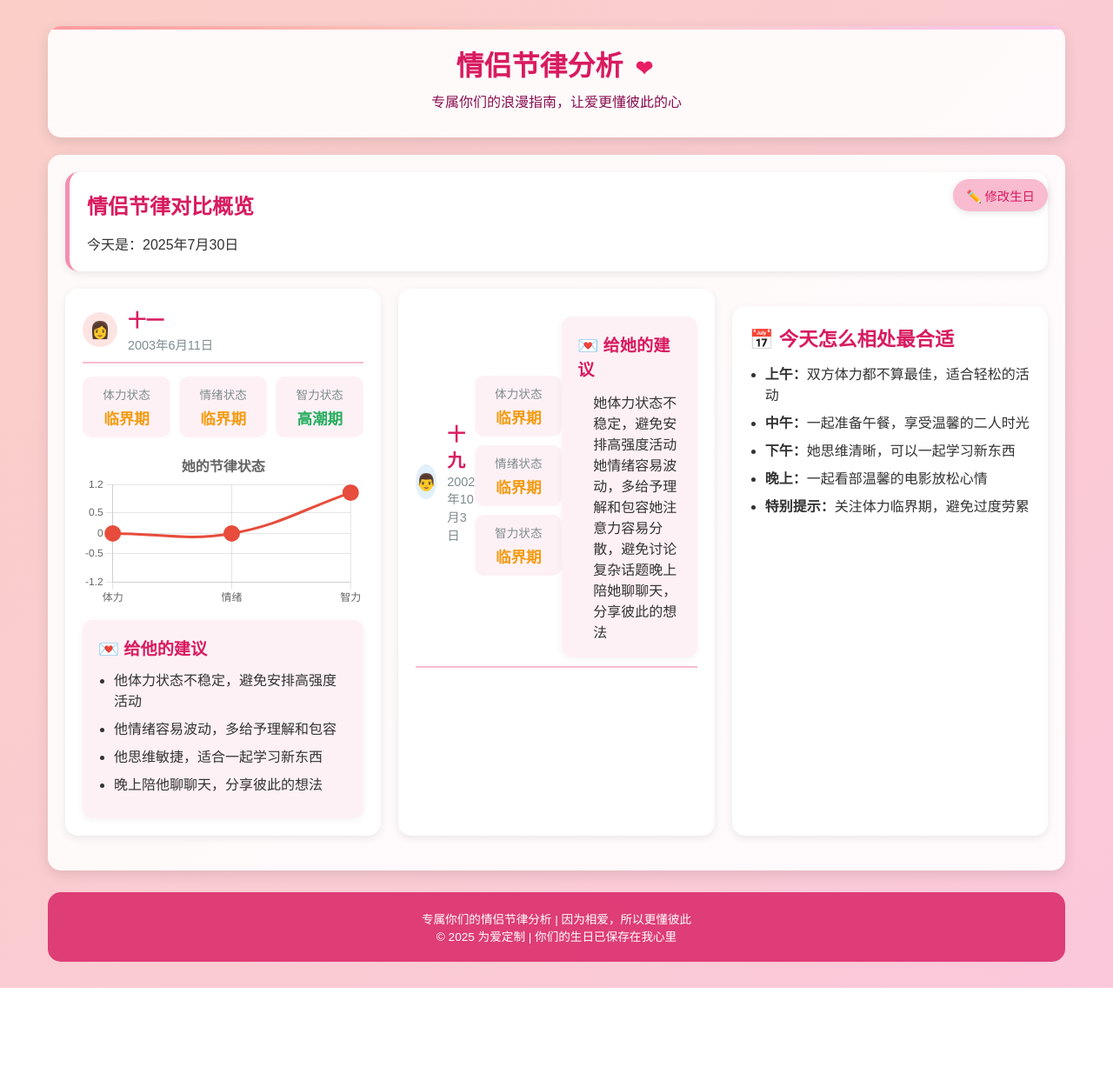
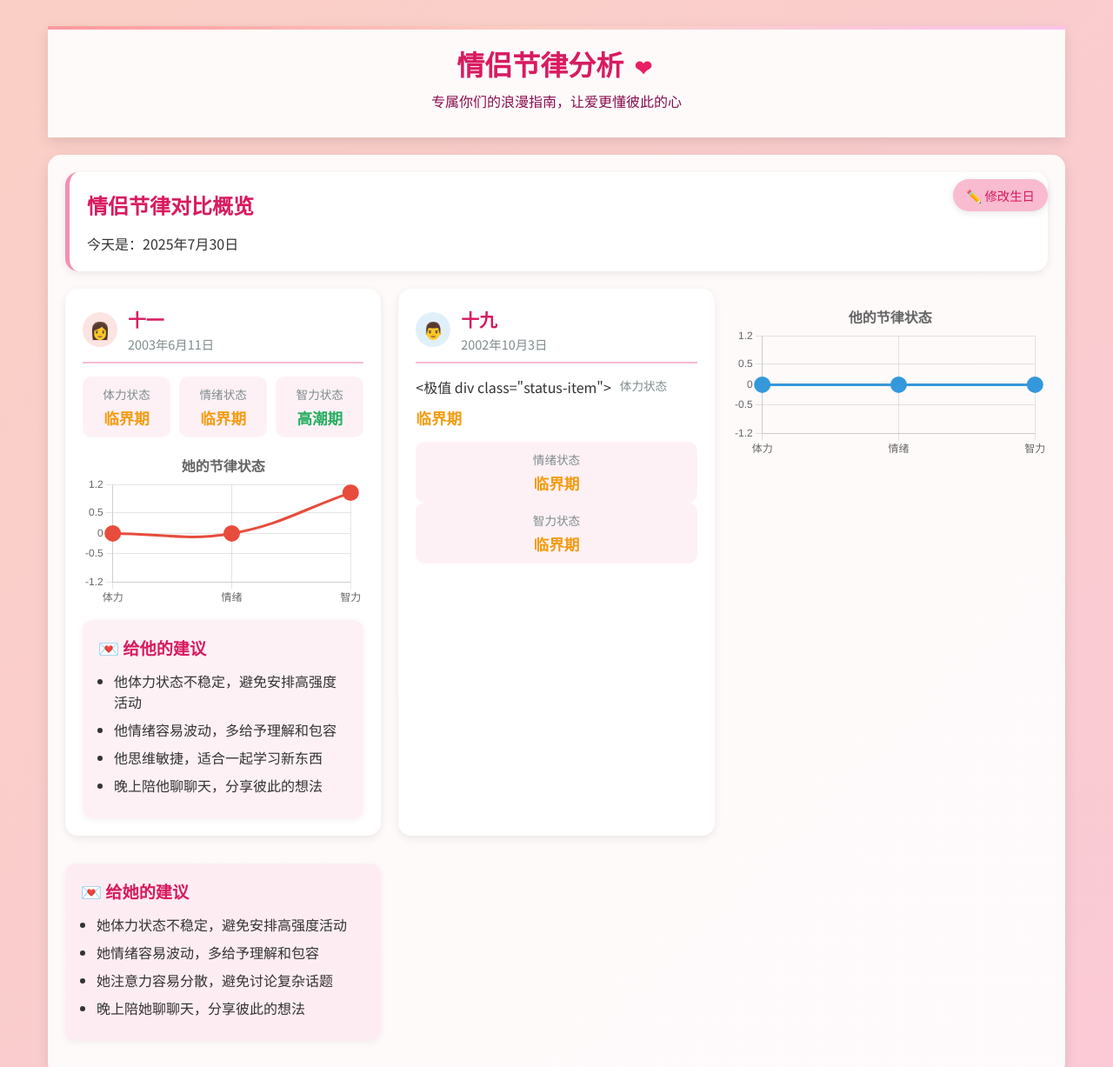
Before and after one commit to ybx77/rentijielv, a plain HTML site: page index.html in a window 1280 px wide. Shown: the top 1227 px of the page at 87% size. Before the commit the page ends 1136 px from the top, so only its background shows below. Drawn offline with nearby package versions, Linux system fonts and the light colour scheme.

Commit message:
Update index.html

```diff
--- a/index.html
+++ b/index.html
@@ -14,7 +14,7 @@
         }
 
         body {
-            font-family: '极值Noto Sans SC', sans-serif;
+            font-family: 'Noto Sans SC', sans-serif;
             background: linear-gradient(135deg, #ff9a9e, #fad0c4, #fbc2eb);
             background-size: 400% 400%;
             animation: gradientBG 15s ease infinite;
@@ -41,7 +41,7 @@
             padding: 20px 15px;
             margin-bottom: 20px;
             background: rgba(255, 255, 255, 0.9);
-            border-radius: 15px;
+            border-radius极值: 15px;
             box-shadow: 0 5px 15px rgba(0, 0, 0, 0.1);
             position: relative;
             overflow: hidden;
@@ -140,7 +140,7 @@
 
         input:focus, select:focus {
             outline: none;
-            border-color: #f48fb极值1;
+            border-color: #f48fb1;
             box-shadow: 0 0 0 3px rgba(244, 143, 177, 0.3);
         }
 
@@ -317,6 +317,7 @@
         .status-value {
             font-size: 1.1rem;
             font-weight: 600;
+            word-break: break-word; /* 确保长文本换行 */
         }
 
         .status-high {
@@ -433,6 +434,7 @@
 
             .status-item {
                 width: 100%;
+                min-width: 100%;
             }
 
             .chart-container {
@@ -447,7 +449,7 @@
             }
 
             .advice-card {
-                padding: 15极值px;
+                padding: 15px;
             }
 
             .comparison-advice {
@@ -538,7 +540,7 @@
                         <canvas id="femaleChart"></canvas>
                     </div>
 
-                    <div class="advice-card">
+                    <div class极值 class="advice-card">
                         <h3>💌 给他的建议</h3>
                         <ul class="advice-list" id="femaleAdviceList"></ul>
                     </div>
@@ -550,11 +552,11 @@
                         <div>
                             <div class="person-name" id="maleDisplayName">十九</div>
                             <div class="person-birthdate" id="maleDisplayBirthdate">2002年10月03日</div>
-                        </极值 div>
+                        </div>
                     </div>
 
                     <div class="rhythm-status">
-                        <div class="status-item">
+                        <极值 div class="status-item">
                             <div class="status-title">体力状态</div>
                             <div class="status-value status-critical" id="malePhysicalStatus">临界期</div>
                         </div>
@@ -903,7 +905,7 @@
 
             // 交换建议内容：男方卡片显示给女方的建议
             generateAdvice(maleResults, 'female').forEach(advice => {
-                const li = document.createElement('极值li');
+                const li = document.createElement('li');
                 li.textContent = advice;
                 maleAdviceList.appendChild(li);
             });
```
